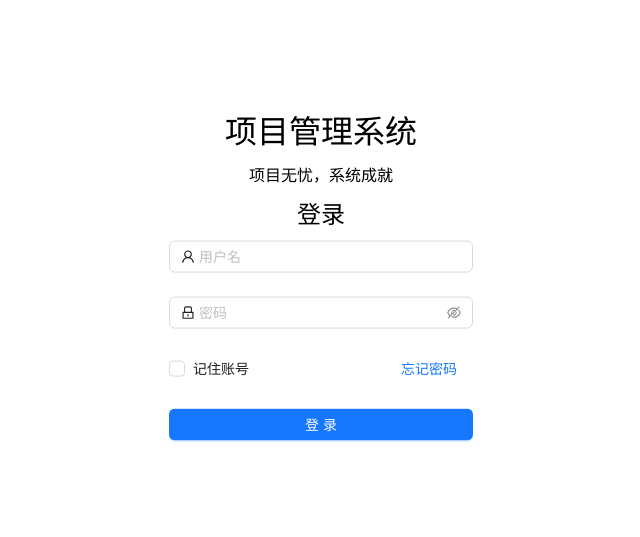
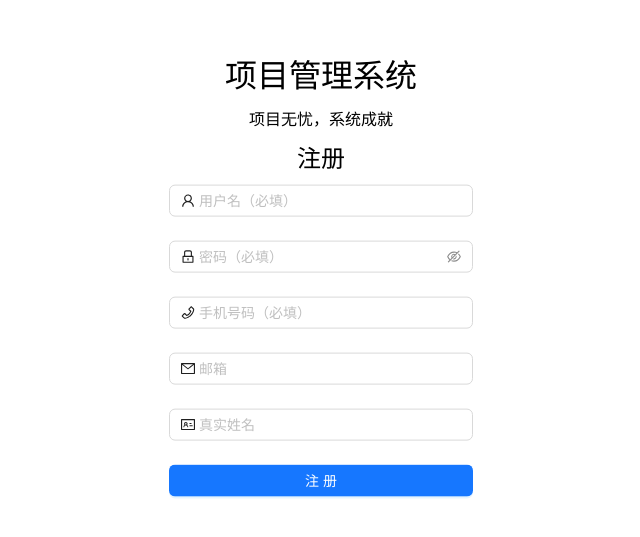
Before and after one commit to XiaoPiHong/beacon_console, a React (Vite) app: page /register in a window 1280 px wide. Before the commit this address led to /login. Shown: the part 111-648 px from the top of the page, without its empty margins (319-959 px from the left). Built offline with nearby package versions, Linux system fonts and the light colour scheme.

Commit message:
feat(components): 新增注册

```diff
--- a/src/router/indes.tsx
+++ b/src/router/indes.tsx
@@ -84,6 +84,10 @@ export const whiteRoutes: Array<IRoute> = [
 		element: localStorage.getItem("token") ? <Navigate replace to="/home" /> : lazyLoad("login")
 	},
 	{
+		path: "/register",
+		element: lazyLoad("register")
+	},
+	{
 		path: "/system",
 		element: <Layout />,
 		children: [
--- /dev/null
+++ b/src/views/register/index.module.less
@@ -0,0 +1,21 @@
+.register {
+	position: relative;
+	width: 100%;
+	min-width: 1200px;
+	height: 100%;
+	.register-container {
+		position: absolute;
+		top: 50%;
+		left: 50%;
+		width: 25%;
+		padding: 8px;
+		transform: translate(-50%, -50%);
+		.register-container-header {
+			text-align: center;
+		}
+		.register-container-section {
+			display: flex;
+			flex-direction: column;
+		}
+	}
+}
--- /dev/null
+++ b/src/views/register/index.tsx
@@ -0,0 +1,47 @@
+import style from "./index.module.less";
+import { Form } from "antd";
+import { useNavigate } from "react-router-dom";
+import { getRegisterFormItem } from "./indexConfig";
+import { useState } from "react";
+
+function Register() {
+	const navigate = useNavigate();
+
+	const [loading, setLoading] = useState(false);
+
+	const onFinish = (values: any) => {
+		console.log(values);
+		setLoading(true);
+		setLoading(false);
+		navigate("/login");
+	};
+
+	const formItems = getRegisterFormItem({ loading });
+
+	return (
+		<div className={style["register"]}>
+			<div className={style["register-container"]}>
+				<div className={style["register-container-header"]}>
+					<div className={style["register-container-header__logo"]}></div>
+					<h1>项目管理系统</h1>
+					<p>项目无忧，系统成就</p>
+					<h2>注册</h2>
+				</div>
+				<div className={style["register-container-section"]}>
+					<div className={style["register-container-section__form"]}>
+						<Form name="basic" wrapperCol={{ span: 24 }} onFinish={onFinish} autoComplete="off">
+							<>{formItems.username}</>
+							<>{formItems.password}</>
+							<>{formItems.phone}</>
+							<>{formItems.email}</>
+							<>{formItems.realName}</>
+							<>{formItems.submit}</>
+						</Form>
+					</div>
+				</div>
+			</div>
+		</div>
+	);
+}
+
+export default Register;
--- /dev/null
+++ b/src/views/register/indexConfig.tsx
@@ -0,0 +1,97 @@
+import { UserOutlined, LockOutlined, PhoneOutlined, MailOutlined, IdcardOutlined } from "@ant-design/icons";
+import { Form, Input, Button, ButtonProps } from "antd";
+
+const formItemConfig = {
+	username: {
+		itemProps: {
+			name: "username",
+			rules: [{ required: true, message: "请输入用户名" }]
+		},
+		comProps: {
+			prefix: <UserOutlined />,
+			placeholder: "用户名（必填）"
+		}
+	},
+	password: {
+		itemProps: {
+			name: "password",
+			rules: [{ required: true, message: "请输入密码" }]
+		},
+		comProps: {
+			prefix: <LockOutlined />,
+			placeholder: "密码（必填）"
+		}
+	},
+	phone: {
+		itemProps: {
+			name: "phone",
+			rules: [{ required: true, message: "请输入手机号码" }]
+		},
+		comProps: {
+			prefix: <PhoneOutlined />,
+			placeholder: "手机号码（必填）"
+		}
+	},
+	email: {
+		itemProps: {
+			name: "email"
+		},
+		comProps: {
+			prefix: <MailOutlined />,
+			placeholder: "邮箱",
+			rules: [{ type: "email", message: "请输入正确的邮箱" }]
+		}
+	},
+	realName: {
+		itemProps: {
+			name: "realName"
+		},
+		comProps: {
+			prefix: <IdcardOutlined />,
+			placeholder: "真实姓名"
+		}
+	},
+	submit: {
+		comProps: {
+			type: "primary",
+			htmlType: "submit"
+		} as ButtonProps
+	}
+};
+
+export const getRegisterFormItem = ({ loading }: { loading: boolean }) => {
+	return {
+		username: (
+			<Form.Item {...formItemConfig.username.itemProps}>
+				<Input {...formItemConfig.username.comProps} />
+			</Form.Item>
+		),
+		password: (
+			<Form.Item {...formItemConfig.password.itemProps}>
+				<Input.Password {...formItemConfig.password.comProps} />
+			</Form.Item>
+		),
+		phone: (
+			<Form.Item {...formItemConfig.phone.itemProps}>
+				<Input {...formItemConfig.phone.comProps} />
+			</Form.Item>
+		),
+		email: (
+			<Form.Item {...formItemConfig.email.itemProps}>
+				<Input {...formItemConfig.email.comProps} />
+			</Form.Item>
+		),
+		realName: (
+			<Form.Item {...formItemConfig.realName.itemProps}>
+				<Input {...formItemConfig.realName.comProps} />
+			</Form.Item>
+		),
+		submit: (
+			<Form.Item>
+				<Button loading={loading} style={{ width: "100%" }} {...formItemConfig.submit.comProps}>
+					注册
+				</Button>
+			</Form.Item>
+		)
+	};
+};
```
